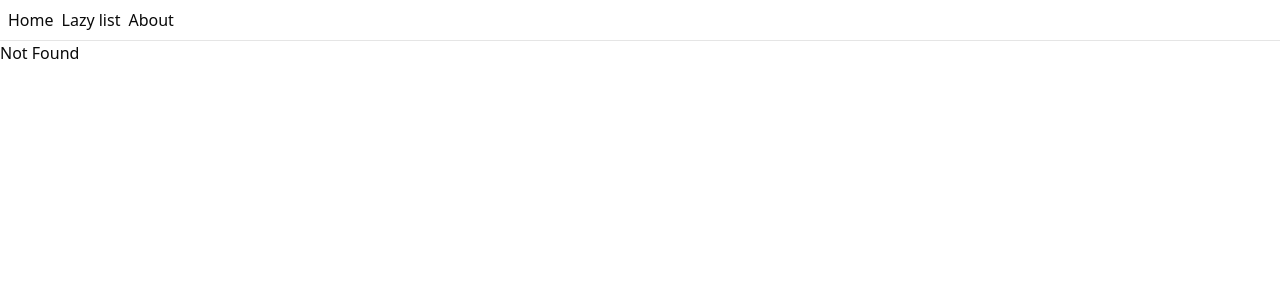
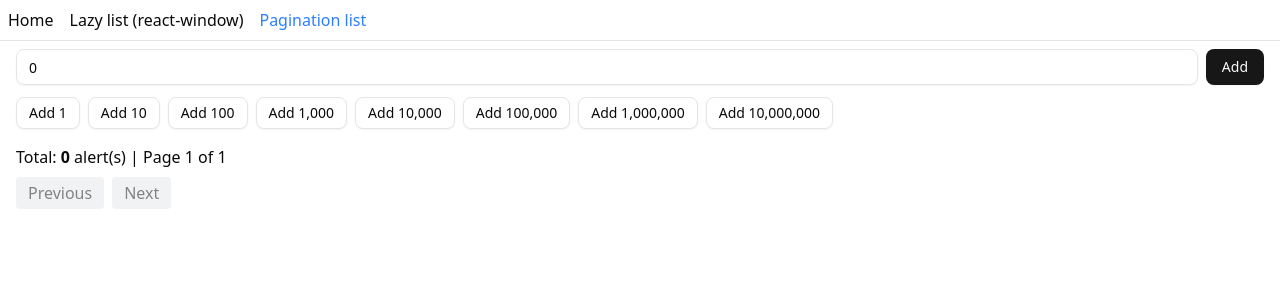
Before and after one commit to tranlehaiquan/react-performance-testing, a React (Vite) app: page /pagination-list in a window 1280 px wide. Before the commit this address had no page. Shown: the top 300 px of the page. Built offline with nearby package versions, Linux system fonts and the light colour scheme.

Commit message:
add pagination list route and component; enhance AddItem with preset values and transition handling

```diff
--- a/src/AddItem.tsx
+++ b/src/AddItem.tsx
@@ -5,9 +5,26 @@ import { Button } from "./components/ui/button";
 export function AddItem({ handleClickAdd }: { handleClickAdd: (n: number) => void }) {
   const [value, setValue] = useState(0);
 
+  const presetValues = [
+    { amount: 1, label: "Add 1" },
+    { amount: 10, label: "Add 10" },
+    { amount: 100, label: "Add 100" },
+    { amount: 1000, label: "Add 1,000" },
+    { amount: 10000, label: "Add 10,000" },
+    { amount: 100000, label: "Add 100,000" },
+    { amount: 1000000, label: "Add 1,000,000" },
+    { amount: 10000000, label: "Add 10,000,000" }
+  ];
+
   return (
-    <div className="flex gap-2 mb-4">
-      <Input value={value} onChange={(e) => setValue(Number(e.target.value))} type="number" />
+    <div className="flex flex-col gap-2 mb-4">
+      <div className="flex gap-2 w-full">
+        <Input
+          value={value}
+          onChange={(e) => setValue(Number(e.target.value))}
+          type="number"
+          className="flex-1"
+        />
         <Button
           onClick={() => {
             handleClickAdd(value);
@@ -16,5 +33,19 @@ export function AddItem({ handleClickAdd }: { handleClickAdd: (n: number) => voi
           Add
         </Button>
       </div>
+
+      <div className="flex flex-wrap gap-2 mt-1">
+        {presetValues.map(preset => (
+          <Button
+            key={preset.amount}
+            variant="outline"
+            size="sm"
+            onClick={() => handleClickAdd(preset.amount)}
+          >
+            {preset.label}
+          </Button>
+        ))}
+      </div>
+    </div>
   );
 }
--- a/src/components/ListAlert.tsx
+++ b/src/components/ListAlert.tsx
@@ -1,20 +1,18 @@
-import { useState, useCallback } from "react";
+import { useState, useCallback, useTransition } from "react";
 import AlertDemoMemo, { AlertDemo } from "@/components/SomeAlert";
 import { AddItem } from "@/AddItem";
 
 function ListAlert({ memo = false }: { memo?: boolean }) {
-  const [list, setList] = useState<
-    {
-      id: number;
-    }[]
-  >([]);
+  const [list, setList] = useState<{ id: number }[]>([]);
+  const [isPending, startTransition] = useTransition();
 
-  // Using useCallback to prevent unnecessary re-renders
   const handleClickAdd = useCallback((value: number) => {
     const newItem = new Array(value)
       .fill(0)
-      .map((_, i) => ({ id: Math.random() * 1000 + i }));
-    setList((prev) => [...newItem, ...prev]);
+      .map((_, i) => ({ id: Math.random() * 100000 + i }));
+    startTransition(() => {
+      setList((prev) => [...newItem, ...prev]);
+    });
   }, []);
 
   return (
@@ -22,7 +20,8 @@ function ListAlert({ memo = false }: { memo?: boolean }) {
       <div className="flex-none">
         <AddItem handleClickAdd={handleClickAdd} />
         <p className="mb-2">
-          Rendered: <strong>{list.length}</strong> alert(s)
+          Total items: <strong>{list.length}</strong>
+          {isPending && " (rendering...)"}
         </p>
       </div>
 
--- a/src/components/SomeAlert.tsx
+++ b/src/components/SomeAlert.tsx
@@ -2,11 +2,11 @@ import { Terminal } from "lucide-react";
 import { Alert, AlertDescription, AlertTitle } from "@/components/ui/alert";
 import { memo } from "react";
 
-export function AlertDemo({ content }: { content: string }) {
+export function AlertDemo({ content, title }: { content: string, title?: string }) {
   return (
     <Alert>
       <Terminal className="h-4 w-4" />
-      <AlertTitle>Heads up!</AlertTitle>
+      <AlertTitle>{title || 'Item'}</AlertTitle>
       <AlertDescription>{content}</AlertDescription>
     </Alert>
   );
--- a/src/routeTree.gen.ts
+++ b/src/routeTree.gen.ts
@@ -11,11 +11,18 @@
 // Import Routes
 
 import { Route as rootRoute } from './routes/__root'
+import { Route as PaginationListImport } from './routes/pagination-list'
 import { Route as LazyListImport } from './routes/lazy-list'
 import { Route as AboutImport } from './routes/about'
 import { Route as IndexImport } from './routes/index'
 
 // Create/Update Routes
+
+const PaginationListRoute = PaginationListImport.update({
+  id: '/pagination-list',
+  path: '/pagination-list',
+  getParentRoute: () => rootRoute,
+} as any)
 
 const LazyListRoute = LazyListImport.update({
   id: '/lazy-list',
@@ -60,6 +67,13 @@ declare module '@tanstack/react-router' {
       preLoaderRoute: typeof LazyListImport
       parentRoute: typeof rootRoute
     }
+    '/pagination-list': {
+      id: '/pagination-list'
+      path: '/pagination-list'
+      fullPath: '/pagination-list'
+      preLoaderRoute: typeof PaginationListImport
+      parentRoute: typeof rootRoute
+    }
   }
 }
 
@@ -69,12 +83,14 @@ export interface FileRoutesByFullPath {
   '/': typeof IndexRoute
   '/about': typeof AboutRoute
   '/lazy-list': typeof LazyListRoute
+  '/pagination-list': typeof PaginationListRoute
 }
 
 export interface FileRoutesByTo {
   '/': typeof IndexRoute
   '/about': typeof AboutRoute
   '/lazy-list': typeof LazyListRoute
+  '/pagination-list': typeof PaginationListRoute
 }
 
 export interface FileRoutesById {
@@ -82,14 +98,15 @@ export interface FileRoutesById {
   '/': typeof IndexRoute
   '/about': typeof AboutRoute
   '/lazy-list': typeof LazyListRoute
+  '/pagination-list': typeof PaginationListRoute
 }
 
 export interface FileRouteTypes {
   fileRoutesByFullPath: FileRoutesByFullPath
-  fullPaths: '/' | '/about' | '/lazy-list'
+  fullPaths: '/' | '/about' | '/lazy-list' | '/pagination-list'
   fileRoutesByTo: FileRoutesByTo
-  to: '/' | '/about' | '/lazy-list'
-  id: '__root__' | '/' | '/about' | '/lazy-list'
+  to: '/' | '/about' | '/lazy-list' | '/pagination-list'
+  id: '__root__' | '/' | '/about' | '/lazy-list' | '/pagination-list'
   fileRoutesById: FileRoutesById
 }
 
@@ -97,12 +114,14 @@ export interface RootRouteChildren {
   IndexRoute: typeof IndexRoute
   AboutRoute: typeof AboutRoute
   LazyListRoute: typeof LazyListRoute
+  PaginationListRoute: typeof PaginationListRoute
 }
 
 const rootRouteChildren: RootRouteChildren = {
   IndexRoute: IndexRoute,
   AboutRoute: AboutRoute,
   LazyListRoute: LazyListRoute,
+  PaginationListRoute: PaginationListRoute,
 }
 
 export const routeTree = rootRoute
@@ -117,7 +136,8 @@ export const routeTree = rootRoute
       "children": [
         "/",
         "/about",
-        "/lazy-list"
+        "/lazy-list",
+        "/pagination-list"
       ]
     },
     "/": {
@@ -128,6 +148,9 @@ export const routeTree = rootRoute
     },
     "/lazy-list": {
       "filePath": "lazy-list.tsx"
+    },
+    "/pagination-list": {
+      "filePath": "pagination-list.tsx"
     }
   }
 }
--- a/src/routes/__root.tsx
+++ b/src/routes/__root.tsx
@@ -1,23 +1,25 @@
-import { createRootRoute, Link, Outlet } from '@tanstack/react-router'
-import { TanStackRouterDevtools } from '@tanstack/react-router-devtools'
+import { createRootRoute, Link, Outlet } from "@tanstack/react-router";
+import { TanStackRouterDevtools } from "@tanstack/react-router-devtools";
 
 export const Route = createRootRoute({
   component: () => (
     <>
-      <div className="p-2 flex gap-2">
-        <Link to="/" className="[&.active]:font-bold">
+      <div className="p-2 flex gap-4">
+        <Link to="/" className="[&.active]:text-blue-500">
           Home
-        </Link>{' '}
-        <Link to="/lazy-list" className="[&.active]:font-bold">
-          Lazy list
+        </Link>{" "}
+        <Link to="/lazy-list" className="[&.active]:text-blue-500">
+          Lazy list (react-window)
         </Link>
-        <Link to="/about" className="[&.active]:font-bold">
-          About
+        <Link to="/pagination-list" className="[&.active]:text-blue-500">
+          Pagination list
         </Link>
       </div>
       <hr />
-      <Outlet />
+      <div className="px-2">
+        <Outlet />
+      </div>
       <TanStackRouterDevtools />
     </>
   ),
-})
+});
--- /dev/null
+++ b/src/routes/pagination-list.tsx
@@ -0,0 +1,74 @@
+import { createFileRoute } from "@tanstack/react-router";
+import { useState, useCallback, useTransition } from "react";
+import AlertDemoMemo from "@/components/SomeAlert";
+import { AddItem } from "@/AddItem";
+
+export const Route = createFileRoute("/pagination-list")({
+  component: RouteComponent,
+});
+
+function ListAlertPagination() {
+  const [list, setList] = useState<{ id: number; title: string }[]>([]);
+  const [currentPage, setCurrentPage] = useState(1);
+  useTransition;
+  const itemsPerPage = 50;
+
+  const handleClickAdd = useCallback(
+    (value: number) => {
+      let totalItems = list.length + value;
+      const newItem = new Array(value)
+        .fill(0)
+        .map((_, i) => ({
+          id: Math.random() * 1000 + i,
+          title: `Item ${--totalItems}`,
+        }));
+      setList((prev) => [...newItem, ...prev]);
+      setCurrentPage(1);
+    },
+    [list]
+  );
+
+  // Calculate current page items
+  const indexOfLastItem = currentPage * itemsPerPage;
+  const indexOfFirstItem = indexOfLastItem - itemsPerPage;
+  const currentItems = list.slice(indexOfFirstItem, indexOfLastItem);
+  const totalPages = Math.ceil(list.length / itemsPerPage);
+
+  return (
+    <div className="flex flex-col w-full h-screen p-2">
+      <div className="flex-none">
+        <AddItem handleClickAdd={handleClickAdd} />
+        <p className="mb-2">
+          Total: <strong>{list.length}</strong> alert(s) | Page {currentPage} of{" "}
+          {totalPages || 1}
+        </p>
+        <div className="flex gap-2 mb-2">
+          <button
+            onClick={() => setCurrentPage((p) => Math.max(p - 1, 1))}
+            disabled={currentPage === 1}
+            className="px-3 py-1 bg-gray-200 rounded disabled:opacity-50"
+          >
+            Previous
+          </button>
+          <button
+            onClick={() => setCurrentPage((p) => Math.min(p + 1, totalPages))}
+            disabled={currentPage === totalPages || totalPages === 0}
+            className="px-3 py-1 bg-gray-200 rounded disabled:opacity-50"
+          >
+            Next
+          </button>
+        </div>
+      </div>
+
+      <div className="flex-grow overflow-y-auto grid gap-2 content-start">
+        {currentItems.map((_) => (
+          <AlertDemoMemo key={_.id} content={_.id.toString()} title={_.title} />
+        ))}
+      </div>
+    </div>
+  );
+}
+
+function RouteComponent() {
+  return <ListAlertPagination />;
+}
```
Lines whose indentation alone changed are shown as unchanged.
